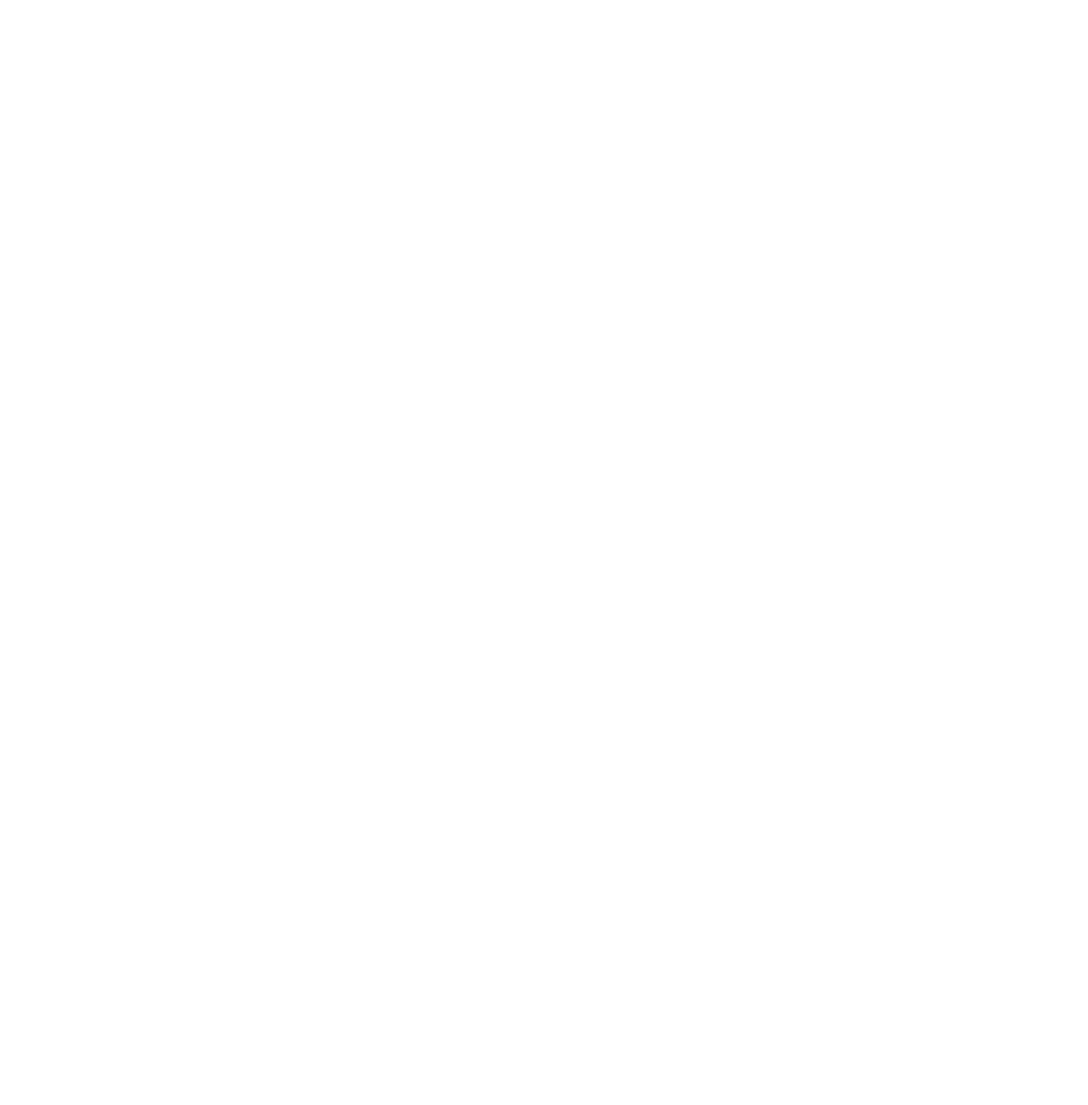
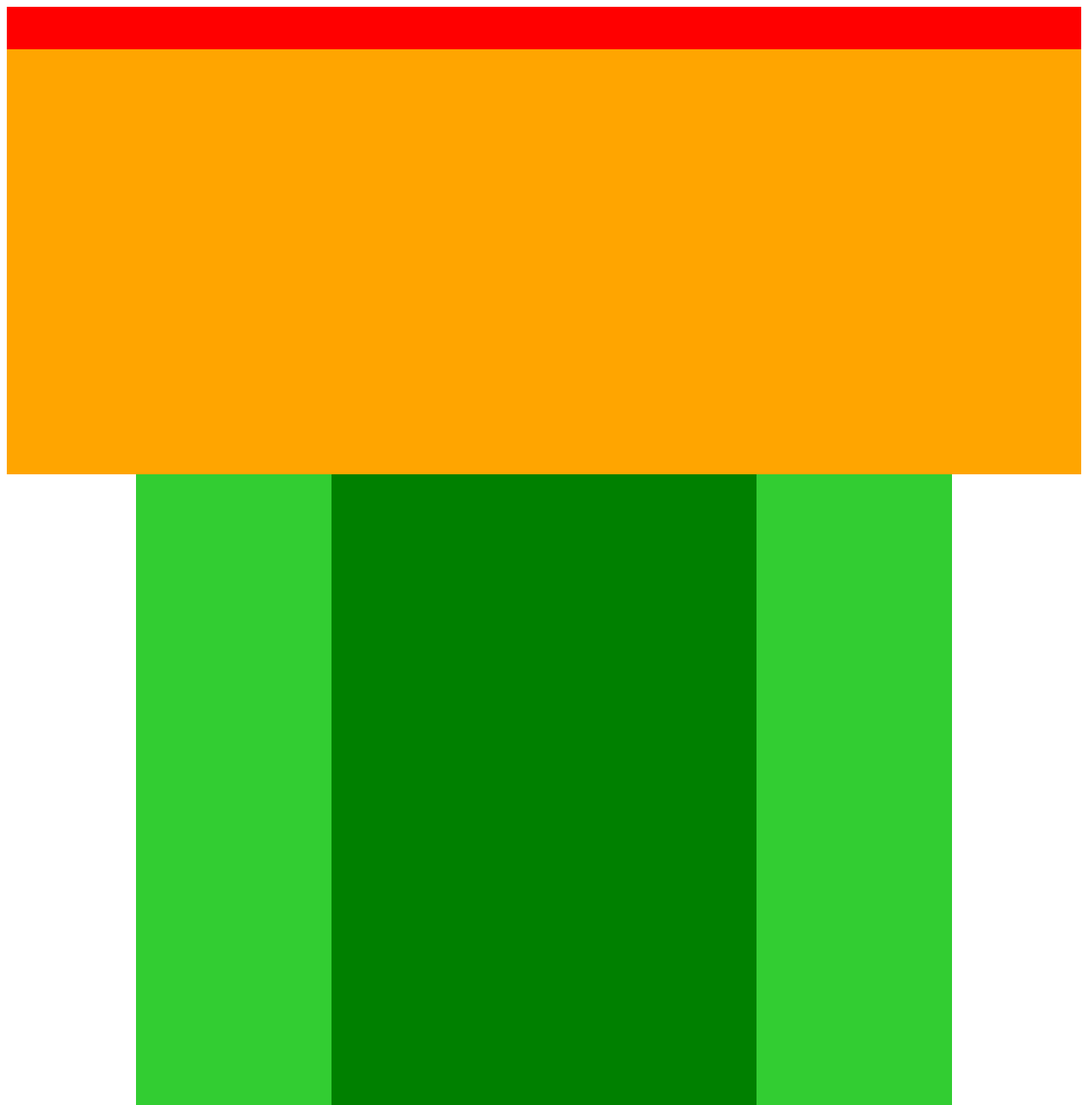
Before and after one commit to daisukekotani/chapter4_exercise, a plain HTML site: page index.html in a window 1280 px wide. Shown: the top 1300 px of the page at 85% size. Before the commit the page ends 800 px from the top, so only its background shows below. Drawn offline with Linux system fonts and the light colour scheme.

Commit message:
[Finish] 1-4

```diff
--- a/index.html
+++ b/index.html
@@ -2,10 +2,18 @@
 <html lang="ja">
   <head>
     <meta charset="UTF-8" />
-    <title>章演習</title>
+    <title>4章演習</title>
     <link rel="stylesheet" href="style.css" />
   </head>
 
   <body>
+      <div class="box1"></div>
+      <div class="box2"></div>
+        <div  class="box-parent">
+          <div class="box3"></div>
+          <div class="box4"></div>
+          <div class="box5"></div>
+        </div>
+      <div class="box6"></div>
   </body>
 </html>
--- a/style.css
+++ b/style.css
@@ -1,7 +1,37 @@
-/* ブラウザがそれぞれ持っているCSSをリセットするための記述 */
-* {
-  margin: 0;
-  padding: 0;
-  box-sizing: border-box;
-  color: #6c6b6b;
+.box-parent {
+  display: flex;
+  justify-content: center;
 }
+
+.box1 {
+  width: 100%;
+  height: 50px;
+  background-color: red;
+}
+
+.box2 {
+  width: 100%;
+  height: 500px;
+  background-color: orange;
+}
+.box3 {
+  width: 230px;
+  height: 1400px;
+  background-color: limegreen;
+}
+.box4 {
+  width: 500px;
+  height: 1400px;
+  background-color: green;
+}
+.box5 {
+  width: 230px;
+  height: 1400px;
+  background-color: limegreen;
+}
+
+.box6 {
+  width: 100%;
+  height: 100px;
+  background-color: blue;
+}
```
